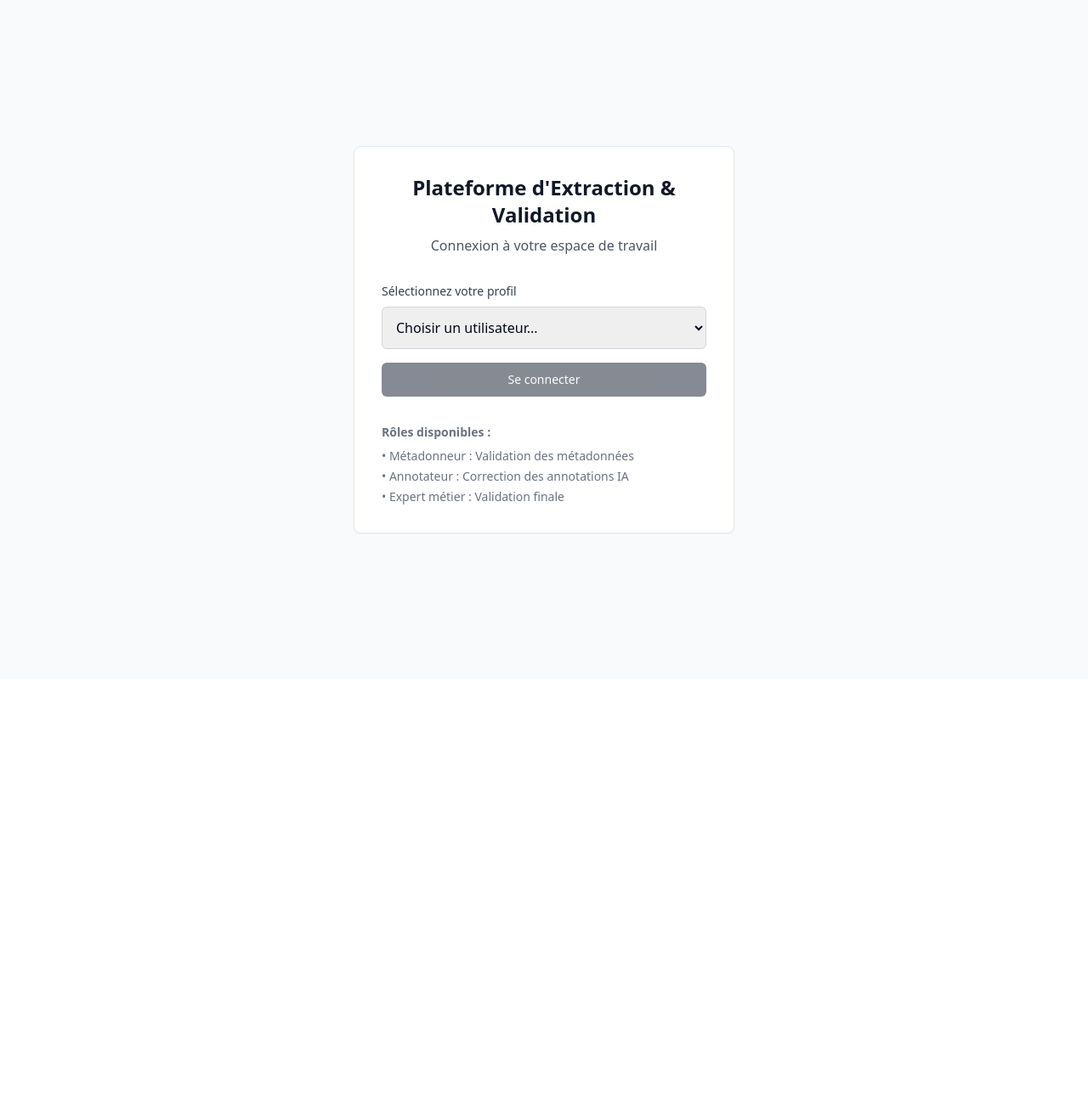
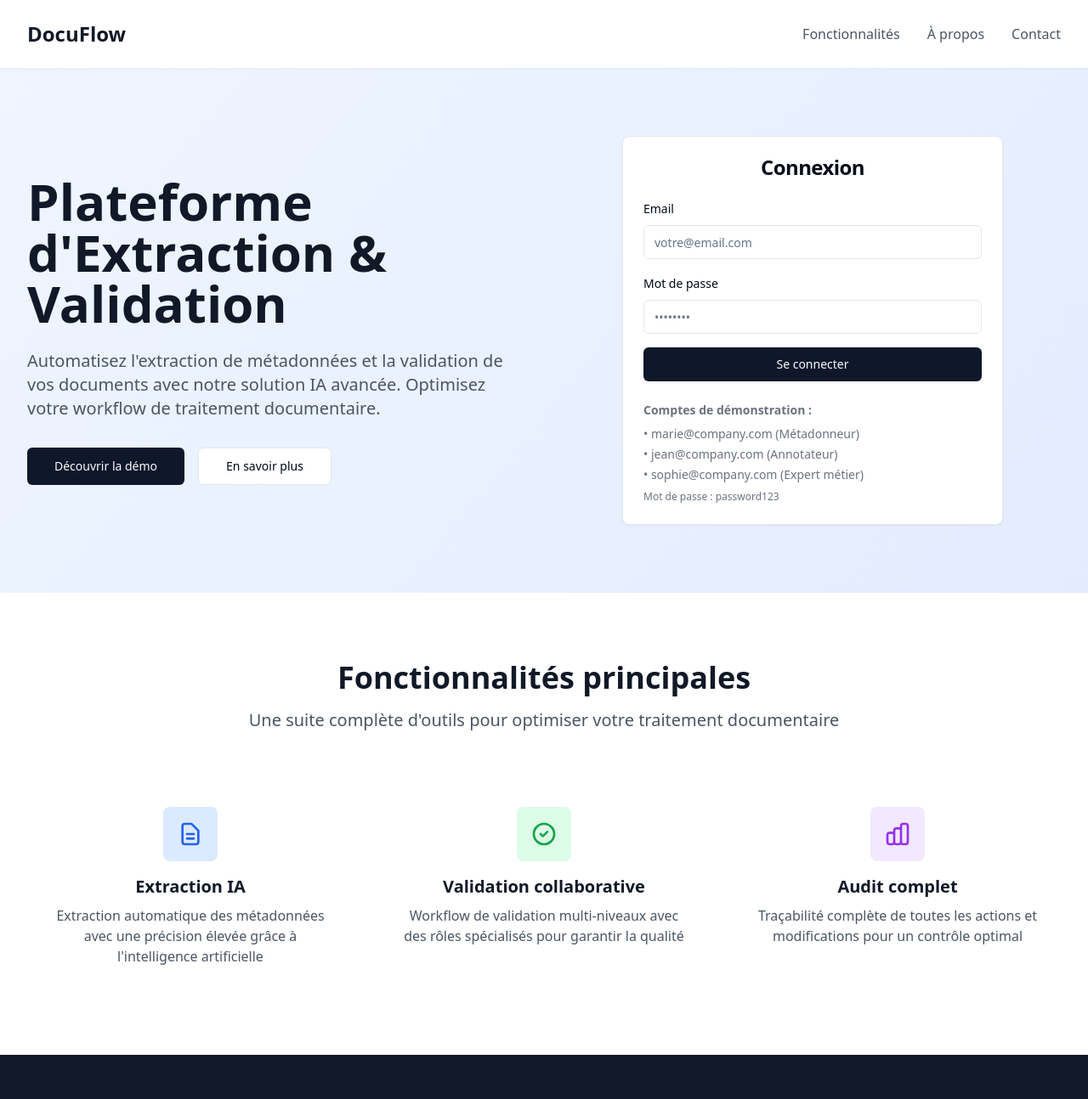
Before and after one commit to rahmabens/prototype-creative-spark, a React (Vite) app: page / in a window 1280 px wide. Shown: the top 1294 px of the page at 85% size. Before the commit the page ends 800 px from the top, so only its background shows below. Built offline with nearby package versions, Linux system fonts and the light colour scheme.

Commit message:
feat: Implement landing page with login form
Adds a landing page with a login form, including username and password fields.

```diff
--- /dev/null
+++ b/src/components/LandingPage.tsx
@@ -0,0 +1,221 @@
+
+import React, { useState } from 'react';
+import { Button } from './ui/button';
+import { Input } from './ui/input';
+import { Label } from './ui/label';
+import { Card, CardContent, CardHeader, CardTitle } from './ui/card';
+import { User } from '../types';
+import { mockUsers } from '../data/mockData';
+
+interface LandingPageProps {
+  onLogin: (user: User) => void;
+}
+
+const LandingPage: React.FC<LandingPageProps> = ({ onLogin }) => {
+  const [email, setEmail] = useState('');
+  const [password, setPassword] = useState('');
+  const [error, setError] = useState('');
+
+  const handleSubmit = (e: React.FormEvent) => {
+    e.preventDefault();
+    setError('');
+
+    // Simulation de connexion avec les utilisateurs mockés
+    const user = mockUsers.find(u => u.email === email);
+
+    if (user && password === 'password123') {
+      onLogin(user);
+    } else {
+      setError('Email ou mot de passe incorrect');
+    }
+  };
+
+  return (
+    <div className="min-h-screen bg-gradient-to-br from-blue-50 to-indigo-100">
+      {/* Header */}
+      <header className="bg-white shadow-sm">
+        <div className="max-w-7xl mx-auto px-4 sm:px-6 lg:px-8">
+          <div className="flex justify-between items-center py-6">
+            <div className="flex items-center">
+              <h1 className="text-2xl font-bold text-gray-900">
+                DocuFlow
+              </h1>
+            </div>
+            <nav className="hidden md:flex space-x-8">
+              <a href="#features" className="text-gray-600 hover:text-gray-900">Fonctionnalités</a>
+              <a href="#about" className="text-gray-600 hover:text-gray-900">À propos</a>
+              <a href="#contact" className="text-gray-600 hover:text-gray-900">Contact</a>
+            </nav>
+          </div>
+        </div>
+      </header>
+
+      {/* Hero Section */}
+      <section className="py-20">
+        <div className="max-w-7xl mx-auto px-4 sm:px-6 lg:px-8">
+          <div className="grid lg:grid-cols-2 gap-12 items-center">
+            {/* Left Column - Content */}
+            <div>
+              <h1 className="text-4xl lg:text-6xl font-bold text-gray-900 mb-6">
+                Plateforme d'Extraction & Validation
+              </h1>
+              <p className="text-xl text-gray-600 mb-8">
+                Automatisez l'extraction de métadonnées et la validation de vos documents
+                avec notre solution IA avancée. Optimisez votre workflow de traitement documentaire.
+              </p>
+              <div className="flex flex-col sm:flex-row gap-4">
+                <Button size="lg" className="px-8">
+                  Découvrir la démo
+                </Button>
+                <Button variant="outline" size="lg" className="px-8">
+                  En savoir plus
+                </Button>
+              </div>
+            </div>
+
+            {/* Right Column - Login Form */}
+            <div className="flex justify-center">
+              <Card className="w-full max-w-md">
+                <CardHeader>
+                  <CardTitle className="text-center">Connexion</CardTitle>
+                </CardHeader>
+                <CardContent>
+                  <form onSubmit={handleSubmit} className="space-y-4">
+                    <div className="space-y-2">
+                      <Label htmlFor="email">Email</Label>
+                      <Input
+                        id="email"
+                        type="email"
+                        value={email}
+                        onChange={(e) => setEmail(e.target.value)}
+                        placeholder="votre@email.com"
+                        required
+                      />
+                    </div>
+
+                    <div className="space-y-2">
+                      <Label htmlFor="password">Mot de passe</Label>
+                      <Input
+                        id="password"
+                        type="password"
+                        value={password}
+                        onChange={(e) => setPassword(e.target.value)}
+                        placeholder="••••••••"
+                        required
+                      />
+                    </div>
+
+                    {error && (
+                      <div className="text-red-600 text-sm">{error}</div>
+                    )}
+
+                    <Button type="submit" className="w-full">
+                      Se connecter
+                    </Button>
+                  </form>
+
+                  <div className="mt-6 text-sm text-gray-500">
+                    <p className="font-semibold mb-2">Comptes de démonstration :</p>
+                    <div className="space-y-1">
+                      <p>• marie@company.com (Métadonneur)</p>
+                      <p>• jean@company.com (Annotateur)</p>
+                      <p>• sophie@company.com (Expert métier)</p>
+                    </div>
+                    <p className="mt-2 text-xs">Mot de passe : password123</p>
+                  </div>
+                </CardContent>
+              </Card>
+            </div>
+          </div>
+        </div>
+      </section>
+
+      {/* Features Section */}
+      <section id="features" className="py-20 bg-white">
+        <div className="max-w-7xl mx-auto px-4 sm:px-6 lg:px-8">
+          <div className="text-center mb-16">
+            <h2 className="text-3xl lg:text-4xl font-bold text-gray-900 mb-4">
+              Fonctionnalités principales
+            </h2>
+            <p className="text-xl text-gray-600">
+              Une suite complète d'outils pour optimiser votre traitement documentaire
+            </p>
+          </div>
+
+          <div className="grid md:grid-cols-3 gap-8">
+            <div className="text-center p-6">
+              <div className="w-16 h-16 bg-blue-100 rounded-lg flex items-center justify-center mx-auto mb-4">
+                <svg className="w-8 h-8 text-blue-600" fill="none" stroke="currentColor" viewBox="0 0 24 24">
+                  <path strokeLinecap="round" strokeLinejoin="round" strokeWidth={2} d="M9 12h6m-6 4h6m2 5H7a2 2 0 01-2-2V5a2 2 0 012-2h5.586a1 1 0 01.707.293l5.414 5.414a1 1 0 01.293.707V19a2 2 0 01-2 2z" />
+                </svg>
+              </div>
+              <h3 className="text-xl font-semibold text-gray-900 mb-2">Extraction IA</h3>
+              <p className="text-gray-600">
+                Extraction automatique des métadonnées avec une précision élevée grâce à l'intelligence artificielle
+              </p>
+            </div>
+
+            <div className="text-center p-6">
+              <div className="w-16 h-16 bg-green-100 rounded-lg flex items-center justify-center mx-auto mb-4">
+                <svg className="w-8 h-8 text-green-600" fill="none" stroke="currentColor" viewBox="0 0 24 24">
+                  <path strokeLinecap="round" strokeLinejoin="round" strokeWidth={2} d="M9 12l2 2 4-4m6 2a9 9 0 11-18 0 9 9 0 0118 0z" />
+                </svg>
+              </div>
+              <h3 className="text-xl font-semibold text-gray-900 mb-2">Validation collaborative</h3>
+              <p className="text-gray-600">
+                Workflow de validation multi-niveaux avec des rôles spécialisés pour garantir la qualité
+              </p>
+            </div>
+
+            <div className="text-center p-6">
+              <div className="w-16 h-16 bg-purple-100 rounded-lg flex items-center justify-center mx-auto mb-4">
+                <svg className="w-8 h-8 text-purple-600" fill="none" stroke="currentColor" viewBox="0 0 24 24">
+                  <path strokeLinecap="round" strokeLinejoin="round" strokeWidth={2} d="M9 19v-6a2 2 0 00-2-2H5a2 2 0 00-2 2v6a2 2 0 002 2h2a2 2 0 002-2zm0 0V9a2 2 0 012-2h2a2 2 0 012 2v10m-6 0a2 2 0 002 2h2a2 2 0 002-2m0 0V5a2 2 0 012-2h2a2 2 0 012 2v14a2 2 0 01-2 2h-2a2 2 0 01-2-2z" />
+                </svg>
+              </div>
+              <h3 className="text-xl font-semibold text-gray-900 mb-2">Audit complet</h3>
+              <p className="text-gray-600">
+                Traçabilité complète de toutes les actions et modifications pour un contrôle optimal
+              </p>
+            </div>
+          </div>
+        </div>
+      </section>
+
+      {/* Footer */}
+      <footer className="bg-gray-900 text-white py-12">
+        <div className="max-w-7xl mx-auto px-4 sm:px-6 lg:px-8">
+          <div className="grid md:grid-cols-4 gap-8">
+            <div className="col-span-2">
+              <h3 className="text-xl font-bold mb-4">DocuFlow</h3>
+              <p className="text-gray-300">
+                Solution complète pour l'extraction et la validation automatisée de documents
+              </p>
+            </div>
+            <div>
+              <h4 className="font-semibold mb-4">Produit</h4>
+              <ul className="space-y-2 text-gray-300">
+                <li>Fonctionnalités</li>
+                <li>Tarifs</li>
+                <li>Documentation</li>
+              </ul>
+            </div>
+            <div>
+              <h4 className="font-semibold mb-4">Support</h4>
+              <ul className="space-y-2 text-gray-300">
+                <li>Contact</li>
+                <li>FAQ</li>
+                <li>Guide utilisateur</li>
+              </ul>
+            </div>
+          </div>
+          <div className="border-t border-gray-800 mt-8 pt-8 text-center text-gray-300">
+            <p>&copy; 2024 DocuFlow. Tous droits réservés.</p>
+          </div>
+        </div>
+      </footer>
+    </div>
+  );
+};
+
+export default LandingPage;
--- a/src/pages/Index.tsx
+++ b/src/pages/Index.tsx
@@ -1,7 +1,8 @@
+
 import React, { useState } from 'react';
 import { User } from '../types';
 import { mockDocuments } from '../data/mockData';
-import LoginForm from '../components/LoginForm';
+import LandingPage from '../components/LandingPage';
 import Layout from '../components/Layout';
 import Dashboard from '../components/Dashboard';
 import AuditTrail from '../components/AuditTrail';
@@ -23,7 +24,7 @@ const Index = () => {
   };
 
   if (!currentUser) {
-    return <LoginForm onLogin={handleLogin} />;
+    return <LandingPage onLogin={handleLogin} />;
   }
 
   const renderTabContent = () => {
```
